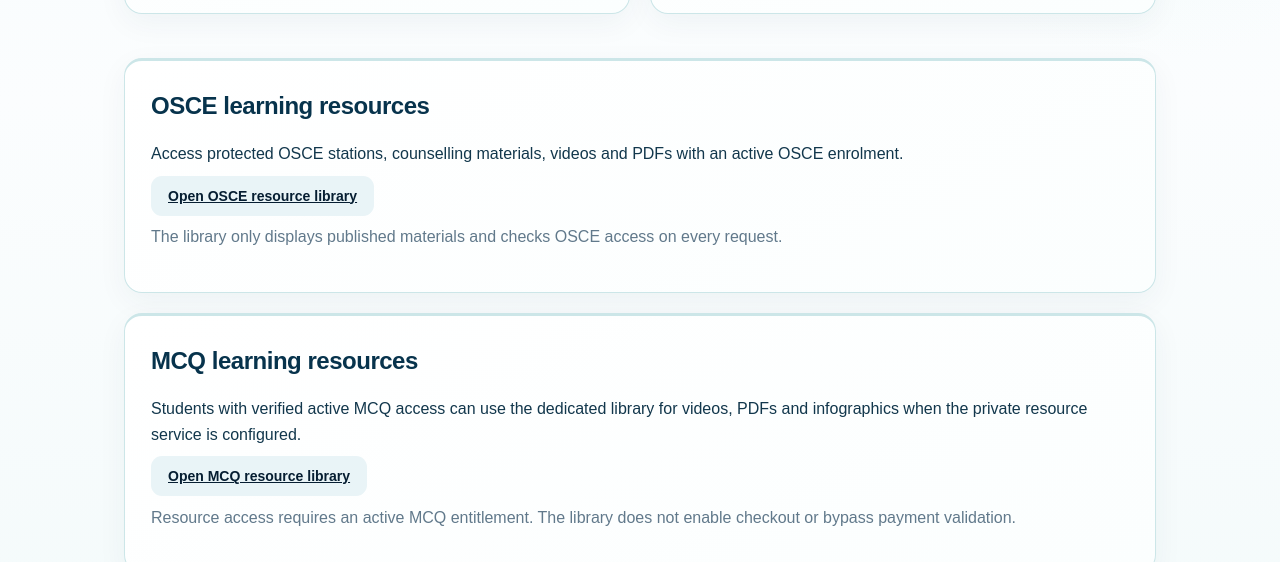
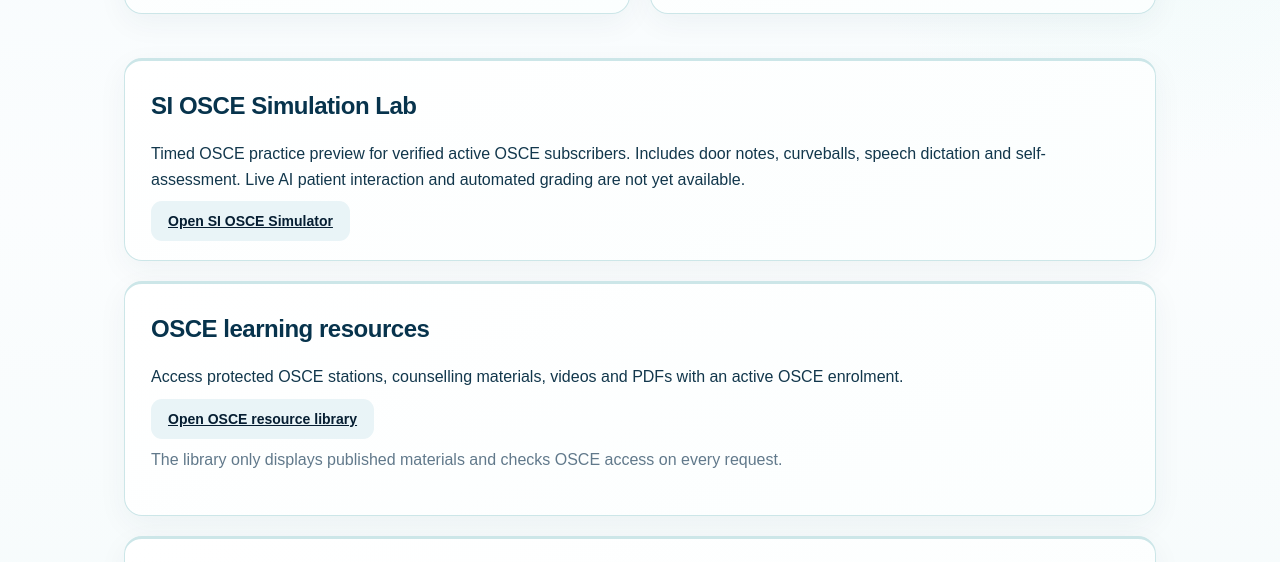
Before and after one commit to ahmedramadanca/NeoClinIQ, a plain HTML site: page learning.html in a window 1280 px wide. Shown: the part 961-1523 px from the top of the page. Drawn offline with Linux system fonts and the light colour scheme; a script that the page names is missing.

Commit message:
Link OSCE subscriber simulation preview from course and learning portal

```diff
--- a/learning.html
+++ b/learning.html
@@ -22,7 +22,7 @@
 <section class="panel"><h2>PEBC MCQ</h2><div class="price">C$1,500 <small>initial / 4 months</small></div><p>One optional 4-month extension: C$750. You may extend before expiry or within 42 days afterward; the grace period does not include free access.</p><div id="mcq-access" class="status warn">Sign in to review access.</div><div class="buttons"><button id="mcq-initial" class="btn" disabled>Purchase MCQ</button><button id="mcq-extension" class="btn secondary" disabled>Extend MCQ</button></div></section>
 <section class="panel"><h2>PEBC OSCE</h2><div class="price">C$1,800 <small>initial / 16 weeks</small></div><p>One optional 4-month extension: C$900. Extend before expiry or within 42 days afterward. The grace period does not provide learning access.</p><div id="osce-access" class="status warn">Sign in to review access.</div><div class="buttons"><button id="osce-initial" class="btn" disabled>Purchase OSCE</button><button id="osce-extension" class="btn secondary" disabled>Extend OSCE</button></div></section>
 </div>
-<section class="panel"><h2>OSCE learning resources</h2><p>Access protected OSCE stations, counselling materials, videos and PDFs with an active OSCE enrolment.</p><a class="btn secondary" href="/osce-library.html">Open OSCE resource library</a><p class="muted">The library only displays published materials and checks OSCE access on every request.</p></section><section class="panel"><h2>MCQ learning resources</h2><p>Students with verified active MCQ access can use the dedicated library for videos, PDFs and infographics when the private resource service is configured.</p><a class="btn secondary" href="/mcq-library.html">Open MCQ resource library</a><p class="muted">Resource access requires an active MCQ entitlement. The library does not enable checkout or bypass payment validation.</p></section>
+<section class="panel"><h2>SI OSCE Simulation Lab</h2><p>Timed OSCE practice preview for verified active OSCE subscribers. Includes door notes, curveballs, speech dictation and self-assessment. Live AI patient interaction and automated grading are not yet available.</p><a class="btn secondary" href="/osce-simulator.html">Open SI OSCE Simulator</a></section><section class="panel"><h2>OSCE learning resources</h2><p>Access protected OSCE stations, counselling materials, videos and PDFs with an active OSCE enrolment.</p><a class="btn secondary" href="/osce-library.html">Open OSCE resource library</a><p class="muted">The library only displays published materials and checks OSCE access on every request.</p></section><section class="panel"><h2>MCQ learning resources</h2><p>Students with verified active MCQ access can use the dedicated library for videos, PDFs and infographics when the private resource service is configured.</p><a class="btn secondary" href="/mcq-library.html">Open MCQ resource library</a><p class="muted">Resource access requires an active MCQ entitlement. The library does not enable checkout or bypass payment validation.</p></section>
 <section id="admin-drive" class="panel hidden" aria-label="Administrator Google Drive connection"><h2>Administrator · Google Drive</h2><p>Reconnect the private Google Drive source used to securely stream NeoClinIQ learning resources. This action requires website administrator authorization.</p><div class="buttons"><button id="connect-drive" class="btn" type="button">Connect Google Drive</button></div><p id="drive-status" class="muted" role="status" aria-live="polite"></p></section>
 <section class="panel"><h2>Access and renewal policy</h2><div class="detail"><strong>Initial purchase:</strong> MCQ: four calendar months. OSCE: 16 weeks.</div><div class="detail"><strong>Extensions:</strong> One discounted extension per enrollment, purchasable before expiry or within 42 days afterward. Both MCQ and OSCE add four calendar months. Access stops at expiry during the grace period. An extension purchased after expiry starts a new extension period on payment.</div><div class="detail"><strong>New cycle:</strong> Once access expires, a new full-price initial purchase is permitted and extension eligibility resets. After the 42-day grace period, a discounted extension is no longer available.</div><div class="detail"><strong>Independent access:</strong> MCQ and OSCE are separate. Website access does not grant mobile-app subscriptions.</div><p class="muted">NeoClinIQ is independent and is not affiliated with or endorsed by the Pharmacy Examining Board of Canada.</p></section>
 </main><footer>© <span id="year"></span> NeoClinIQ · <a href="/privacy/">Privacy</a> · <a href="/support/">Support</a></footer>
```
